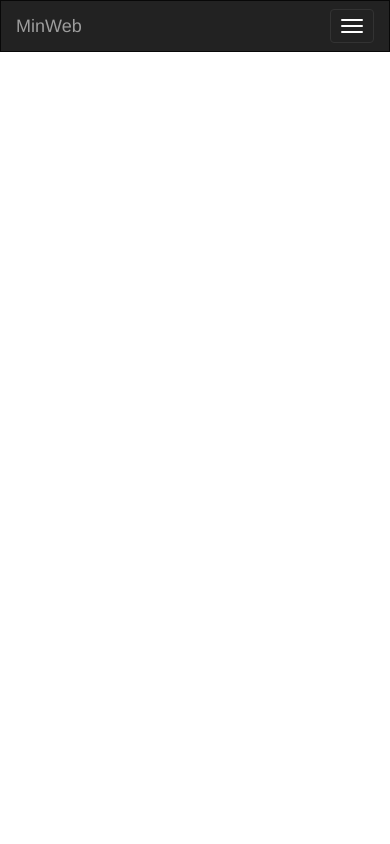
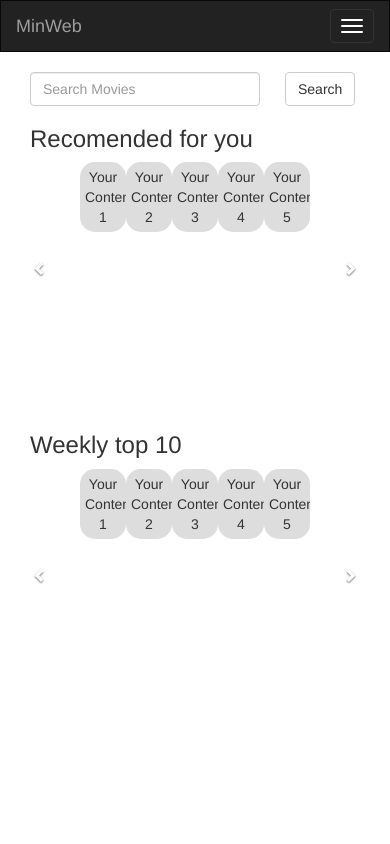
Before and after one commit to caiosfonseca/webproject, a Django app: page / in a window 390 px wide. Run offline with Django 3.2, Linux system fonts and the light colour scheme; the visitor is signed in with stand-in values (Sample User, id 1); some libraries are stand-ins or nearby versions.

Commit message:
Modificacoes no index.html para ter slides para filmes recomendados e top da semana, alem de buscar.

```diff
--- a/static/css/style.css
+++ b/static/css/style.css
@@ -16,6 +16,8 @@ object { display: none; }
 .body_content{
     height: calc(100% - 52px);
     overflow: auto;
+    padding-top: 20px;
+    padding-bottom: 20px;
 }
 
 .icon-right {
@@ -23,3 +25,56 @@ object { display: none; }
     margin-top: 2px;
     margin-right: -6px;
 }
+
+.search_form{
+    width: calc(100% - 100px);
+    float: left;
+    margin-right: 25px;
+}
+
+.slider {
+    position: relative;
+    width: calc(100% - 100px);
+    margin: auto;
+    height: 250px;
+}
+.slider > ul {
+    margin: 0;
+    padding: 0;
+}
+.slider > ul li {
+    list-style: none;
+    text-align: center;
+    height: 100%;
+    background: #ddd;
+    padding: 5px;
+    border-radius: 15px;
+}
+.slider > ul li span {
+    display: inline-block;
+    vertical-align: middle;
+    width: 100px;
+    height: 100px;
+    background: black;
+}
+.slider-arrow, .slider-arrow:active {
+    position: absolute;
+    top: calc(50% - 10px);
+    width: 20px;
+    height: 20px;
+    color: #fff !important;
+    text-shadow: 0 1px 2px rgba(0,0,0,.6);
+    text-align: center;
+    text-decoration: none;
+    border-radius: 50%;
+}
+
+.slider-arrow:hover  {
+    color: #777 !important;
+}
+.sa-left {
+    left: 15px;
+}
+.sa-right {
+    right: 15px;
+}
--- /dev/null
+++ b/static/js/index.js
@@ -0,0 +1,16 @@
+$(document).ready(function() {
+    jQuery('.slider_recommended').lbSlider({
+        leftBtn: '.recommended_sa-left', // left button selector
+        rightBtn: '.recommended_sa-right', // right button selector
+        visible: 5, // visible elements quantity
+        autoPlay: true, // autoscroll
+        autoPlayDelay: 10 // delay of autoscroll in seconds
+    });
+    jQuery('.slider_top').lbSlider({
+        leftBtn: '.top_sa-left', // left button selector
+        rightBtn: '.top_sa-right', // right button selector
+        visible: 5, // visible elements quantity
+        autoPlay: true, // autoscroll
+        autoPlayDelay: 10 // delay of autoscroll in seconds
+    });
+});
--- a/templates/index.html
+++ b/templates/index.html
@@ -1,7 +1,54 @@
 {% extends 'base.html' %}
 {% block title %}Home{% endblock %}
+{% load staticfiles %}
 {% block head %}
+    <script src="{% static 'js/index.js' %}"></script>
+    <script src="{% static 'js/jquery.lbslider.js' %}"></script>
+
 {% endblock %}
 {% block body_content %}
+    <form class="col-md-12">
+        <div class="search_form form-group">
+            <input type="text" class="form-control" id="movie_search" placeholder="Search Movies">
+        </div>
+        <button type="submit" class="btn btn-default">Search</button>
+    </form>
+
+    <div class="col-md-12">
+        <h3>Recomended for you</h3>
+        <div class="slider_recommended slider">
+            <ul>
+                <li> Your Content 1 </li>
+                <li> Your Content 2 </li>
+                <li> Your Content 3 </li>
+                <li> Your Content 4 </li>
+                <li> Your Content 5 </li>
+                <li> Your Content 6 </li>
+                <li> Your Content 7 </li>
+                <li> Your Content 8 </li>
+                <li> Your Content 9 </li>
+            </ul>
+        </div>
+        <a href="#" class="slider-arrow recommended_sa-left sa-left"><span class="glyphicon glyphicon-chevron-left"></span></a>
+        <a href="#" class="slider-arrow recommended_sa-right sa-right"><span class="glyphicon glyphicon-chevron-right"></span></a>
+    </div>
+    <div class="col-md-12">
+        <h3>Weekly top 10</h3>
+        <div class="slider_top slider">
+            <ul>
+                <li> Your Content 1 </li>
+                <li> Your Content 2 </li>
+                <li> Your Content 3 </li>
+                <li> Your Content 4 </li>
+                <li> Your Content 5 </li>
+                <li> Your Content 6 </li>
+                <li> Your Content 7 </li>
+                <li> Your Content 8 </li>
+                <li> Your Content 9 </li>
+            </ul>
+        </div>
+        <a href="#" class="slider-arrow top_sa-left sa-left"><span class="glyphicon glyphicon-chevron-left"></span></a>
+        <a href="#" class="slider-arrow left_sa-right sa-right"><span class="glyphicon glyphicon-chevron-right"></span></a>
+    </div>
 
 {% endblock %}
--- a/templates/navbar.html
+++ b/templates/navbar.html
@@ -9,7 +9,7 @@
         <span class="icon-bar"></span>
         <span class="icon-bar"></span>
       </button>
-      <a class="navbar-brand" href="#">MinWeb</a>
+      <a class="navbar-brand" href="/">MinWeb</a>
     </div>
 
     <!-- Collect the nav links, forms, and other content for toggling -->
@@ -18,7 +18,7 @@
         <li class="dropdown">
           <a href="#" class="dropdown-toggle" data-toggle="dropdown" role="button" aria-haspopup="true" aria-expanded="false">Jacó <span class="caret"></span></a>
           <ul class="dropdown-menu">
-            <li><a href="#">Configurações<span class="glyphicon glyphicon-cog icon-right" aria-hidden="true"></span></a></li>
+            <li><a href="#">Settings<span class="glyphicon glyphicon-cog icon-right" aria-hidden="true"></span></a></li>
             <li><a href="#">Logout<span class="glyphicon glyphicon-off icon-right" aria-hidden="true"></span></a></li>
           </ul>
         </li>
```
Also changed, not shown: static/js/jquery.lbslider.js (added).
